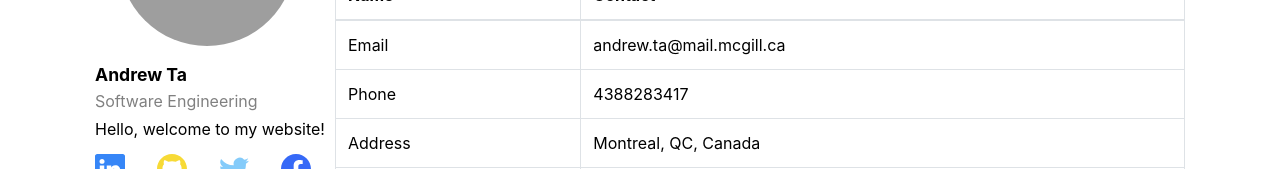
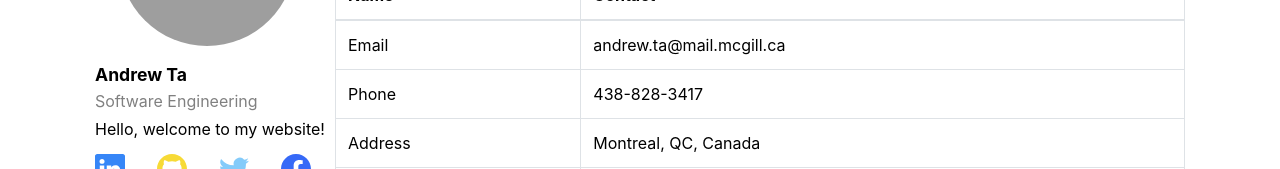
Before and after one commit to andrewta999/andrewta999.github.io, a React (Create React App) app: page /contacts in a window 1280 px wide. Shown: the part 133-302 px from the top of the page. Built offline with nearby package versions, Linux system fonts and the light colour scheme; grey boxes are pictures that could not be loaded.

Commit message:
improved number readability

```diff
--- a/src/data/contact.js
+++ b/src/data/contact.js
@@ -1,6 +1,6 @@
 let contacts = {
     "Email": "andrew.ta@mail.mcgill.ca",
-    "Phone": "4388283417",
+    "Phone": "438-828-3417",
     "Address": "Montreal, QC, Canada",
     "Linkedin": <a href="https://www.linkedin.com/in/andrewta99" target="_blank" rel="noreferrer">Linkedin</a>,
     "Twitter": <a href="https://twitter.com/AndrewTa99" target="_blank" rel="noreferrer">Twitter</a>
```
